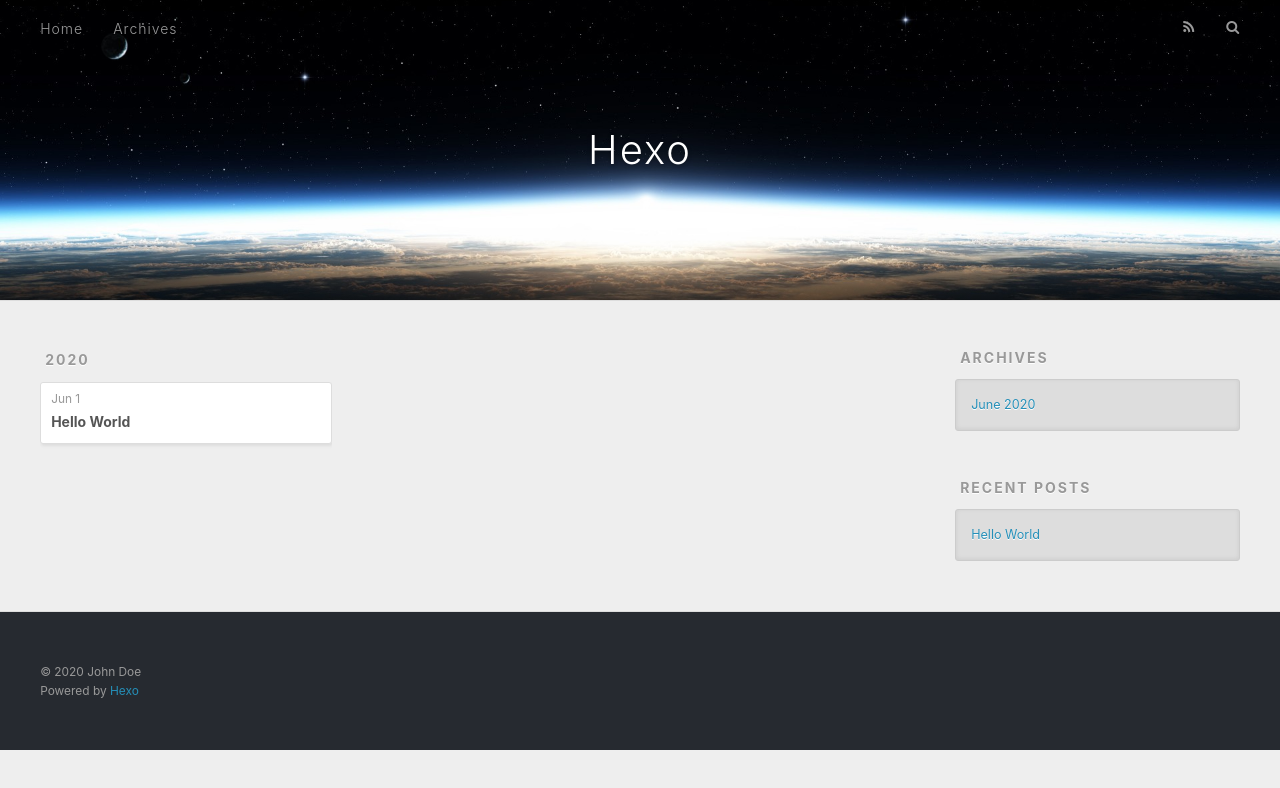
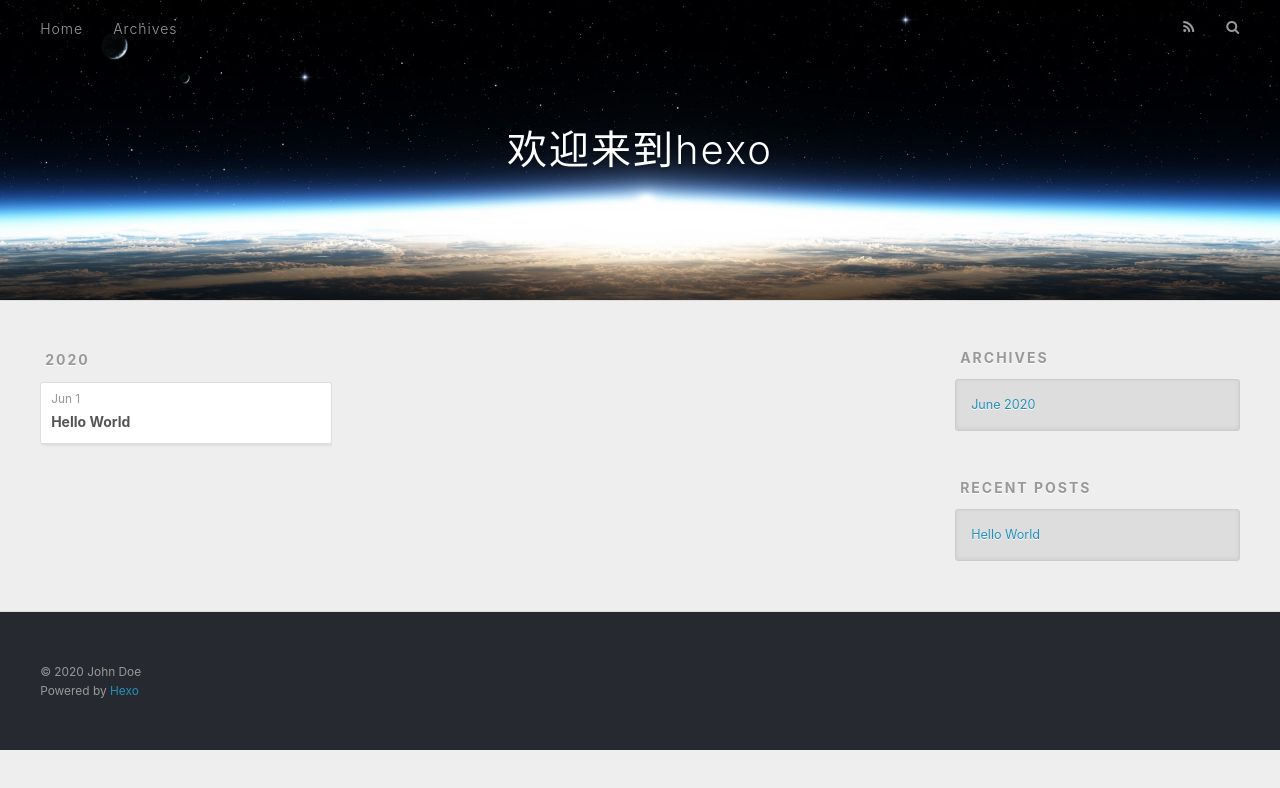
Before and after one commit to lwd-git/lwd-git.github.io, a plain HTML site: page archives/2020/06/index.html in a window 1280 px wide. Drawn offline with nearby package versions, Linux system fonts and the light colour scheme.

Commit message:
Site updated: 2020-06-01 20:43:08

```diff
--- a/archives/2020/06/index.html
+++ b/archives/2020/06/index.html
@@ -5,17 +5,17 @@
 
 
 
-  <title>Archives: 2020/6 | Hexo</title>
+  <title>Archives: 2020/6 | 欢迎来到hexo</title>
   <meta name="viewport" content="width=device-width, initial-scale=1, maximum-scale=1">
   <meta property="og:type" content="website">
-<meta property="og:title" content="Hexo">
+<meta property="og:title" content="欢迎来到hexo">
 <meta property="og:url" content="http://yoursite.com/archives/2020/06/index.html">
-<meta property="og:site_name" content="Hexo">
+<meta property="og:site_name" content="欢迎来到hexo">
 <meta property="og:locale" content="en_US">
 <meta property="article:author" content="John Doe">
 <meta name="twitter:card" content="summary">
 
-    <link rel="alternate" href="/atom.xml" title="Hexo" type="application/atom+xml">
+    <link rel="alternate" href="/atom.xml" title="欢迎来到hexo" type="application/atom+xml">
 
 
     <link rel="icon" href="/favicon.png">
@@ -36,7 +36,7 @@
   <div id="header-outer" class="outer">
     <div id="header-title" class="inner">
       <h1 id="logo-wrap">
-        <a href="/" id="logo">Hexo</a>
+        <a href="/" id="logo">欢迎来到hexo</a>
       </h1>
 
     </div>
```
Also changed, not shown: 2020/06/01/hello-world/index.html (+4 -4 lines), archives/2020/index.html (+5 -5 lines), archives/index.html (+5 -5 lines), index.html (+5 -5 lines).
